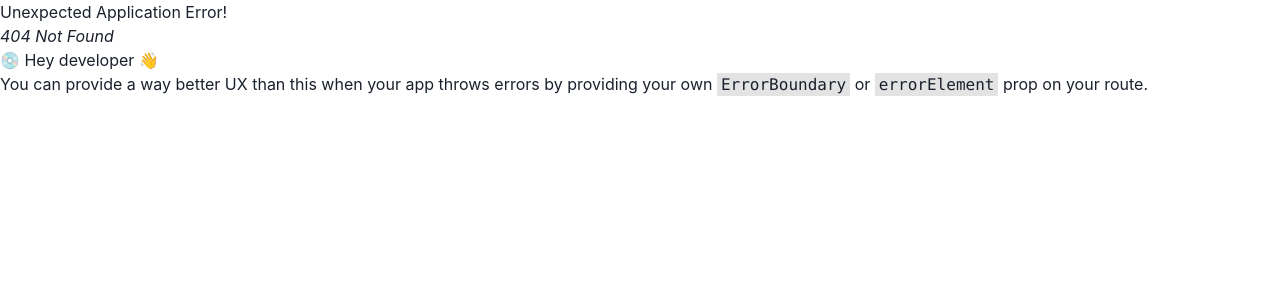
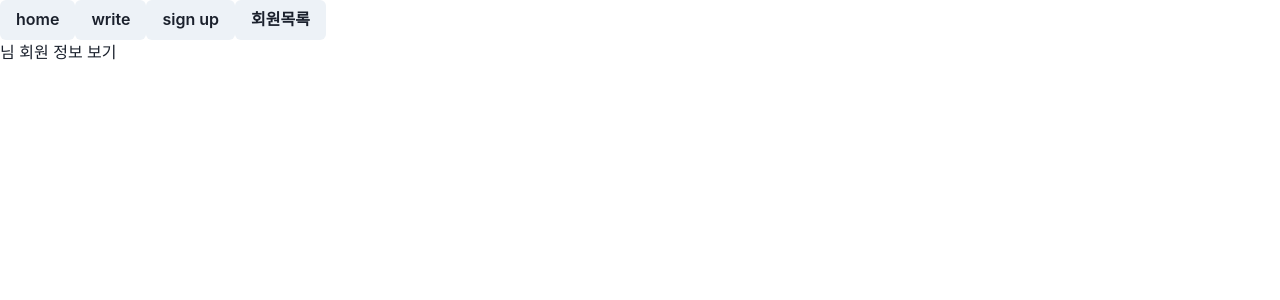
Before and after one commit to kkssii0210/prj1-fe, a React (Create React App) app: page /member in a window 1280 px wide. Before the commit this address had no page. Shown: the top 300 px of the page. Built offline with nearby package versions, Linux system fonts and the light colour scheme.

Commit message:
회원정보 보기 추가중

```diff
--- a/src/App.js
+++ b/src/App.js
@@ -12,6 +12,7 @@ import { BoardView } from "./page/board/BoardView";
 import { BoardEdit } from "./page/board/BoardEdit";
 import { MemberSignup } from "./page/member/MemberSignup";
 import { MemberList } from "./page/member/MemberList";
+import { MemberView } from "./page/member/MemberView";
 
 const routes = createBrowserRouter(
   createRoutesFromElements(
@@ -22,6 +23,7 @@ const routes = createBrowserRouter(
       <Route path="edit/:id" element={<BoardEdit />}></Route>
       <Route path="signup" element={<MemberSignup />}></Route>
       <Route path="member/list" element={<MemberList />} />
+      <Route path="member" element={<MemberView />} />
     </Route>,
   ),
 );
--- a/src/component/NavBar.js
+++ b/src/component/NavBar.js
@@ -8,6 +8,7 @@ export function NavBar() {
       <Button onClick={() => navigate("/")}>home</Button>
       <Button onClick={() => navigate("/write")}>write</Button>
       <Button onClick={() => navigate("/signup")}>sign up</Button>
+      <Button onClick={() => navigate("/member/list")}>회원목록</Button>
     </Flex>
   );
 }
--- a/src/page/member/MemberList.js
+++ b/src/page/member/MemberList.js
@@ -10,15 +10,24 @@ import {
   Tr,
 } from "@chakra-ui/react";
 import axios from "axios";
+import { useNavigate } from "react-router-dom";
 
 export function MemberList() {
   const [list, setList] = useState(null);
+  const navigate = useNavigate();
   useEffect(() => {
     axios.get("/api/member/list").then((response) => setList(response.data));
   }, []);
   if (list === null) {
     return <Spinner />;
   }
+
+  function handleTableRowClick(id) {
+    const params = new URLSearchParams();
+    params.set("id", id);
+    navigate("/member?" + params.toString());
+  }
+
   return (
     <Box>
       <Table>
@@ -31,10 +40,11 @@ export function MemberList() {
         </Thead>
         <Tbody>
           {list.map((member) => (
-            <Tr key={member.id}>
+            <Tr key={member.id} onClick={() => handleTableRowClick(member.id)}>
               <Td>{member.id}</Td>
               <Td>{member.password}</Td>
               <Td>{member.email}</Td>
+              <Td>{member.inserted}</Td>
             </Tr>
           ))}
         </Tbody>
--- /dev/null
+++ b/src/page/member/MemberView.js
@@ -0,0 +1,7 @@
+import { useSearchParams } from "react-router-dom";
+
+export function MemberView() {
+  const [params] = useSearchParams();
+
+  return <div>{params.get("id")}님 회원 정보 보기</div>;
+}
```
